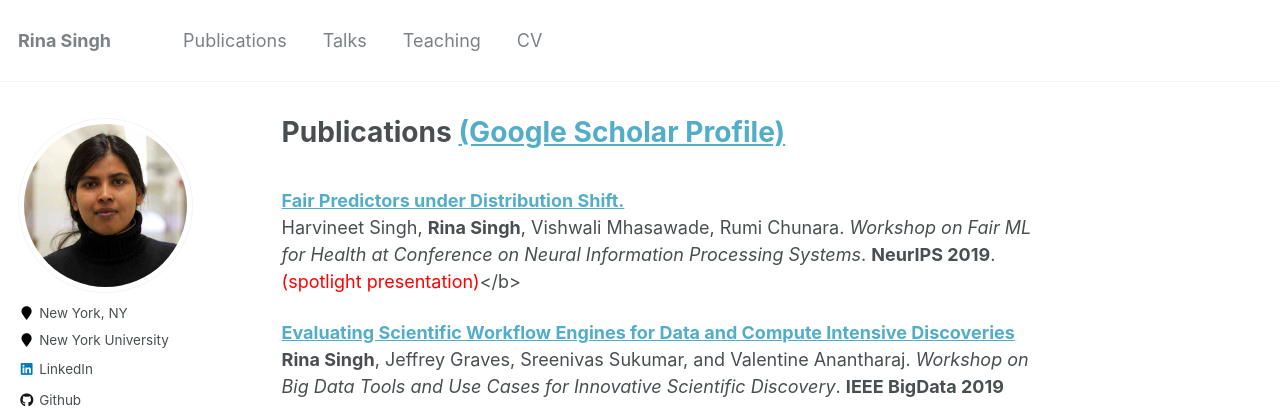
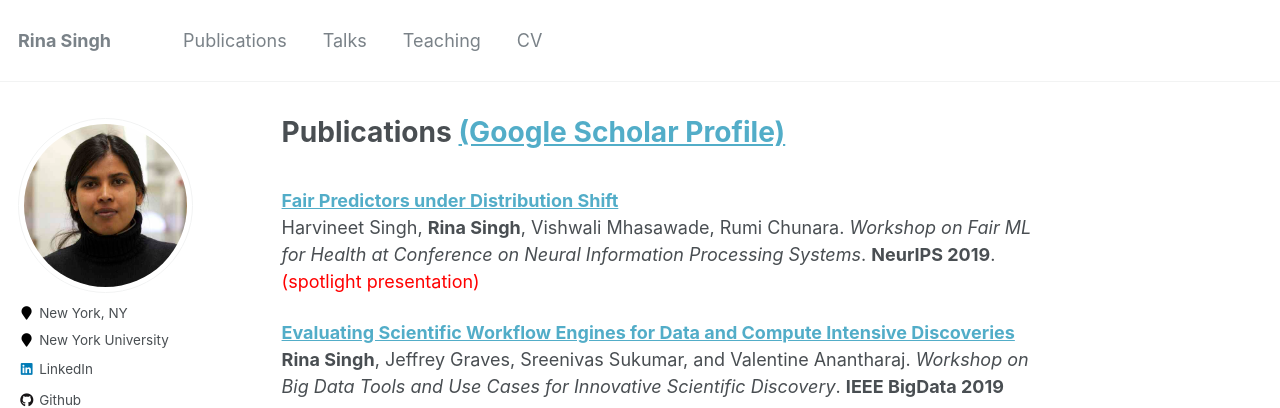
Before and after one commit to rsingh43/rsingh43.github.io, a Jekyll site: the page built from _pages/publications.md, in a window 1280 px wide and 1343 px high. Shown: the top 408 px of the window. Built offline with Jekyll 4.4.1, drawn with Linux system fonts in a browser that asks for light colours.

Commit message:
Update publications.md

```diff
--- a/_pages/publications.md
+++ b/_pages/publications.md
@@ -4,9 +4,9 @@ permalink: /publications/
 author_profile: true
 ---
 <br>
-<b>[Fair Predictors under Distribution Shift.](https://arxiv.org/abs/1911.00677)</b> <br>
+<b>[Fair Predictors under Distribution Shift](https://arxiv.org/abs/1911.00677)</b> <br>
 Harvineet Singh, <b>Rina Singh</b>, Vishwali Mhasawade, Rumi Chunara.
-<i>Workshop on Fair ML for Health at Conference on Neural Information Processing Systems</i>. <b>NeurIPS 2019</b>. <span style="color:red">(spotlight presentation)</span></b>
+<i>Workshop on Fair ML for Health at Conference on Neural Information Processing Systems</i>. <b>NeurIPS 2019</b>. <span style="color:red">(spotlight presentation)</span>
 
 <b>[Evaluating Scientific Workflow Engines for Data and Compute Intensive Discoveries](https://ieeexplore.ieee.org/document/9006223)</b> <br>
 <b>Rina Singh</b>, Jeffrey Graves, Sreenivas Sukumar, and Valentine Anantharaj.
```
